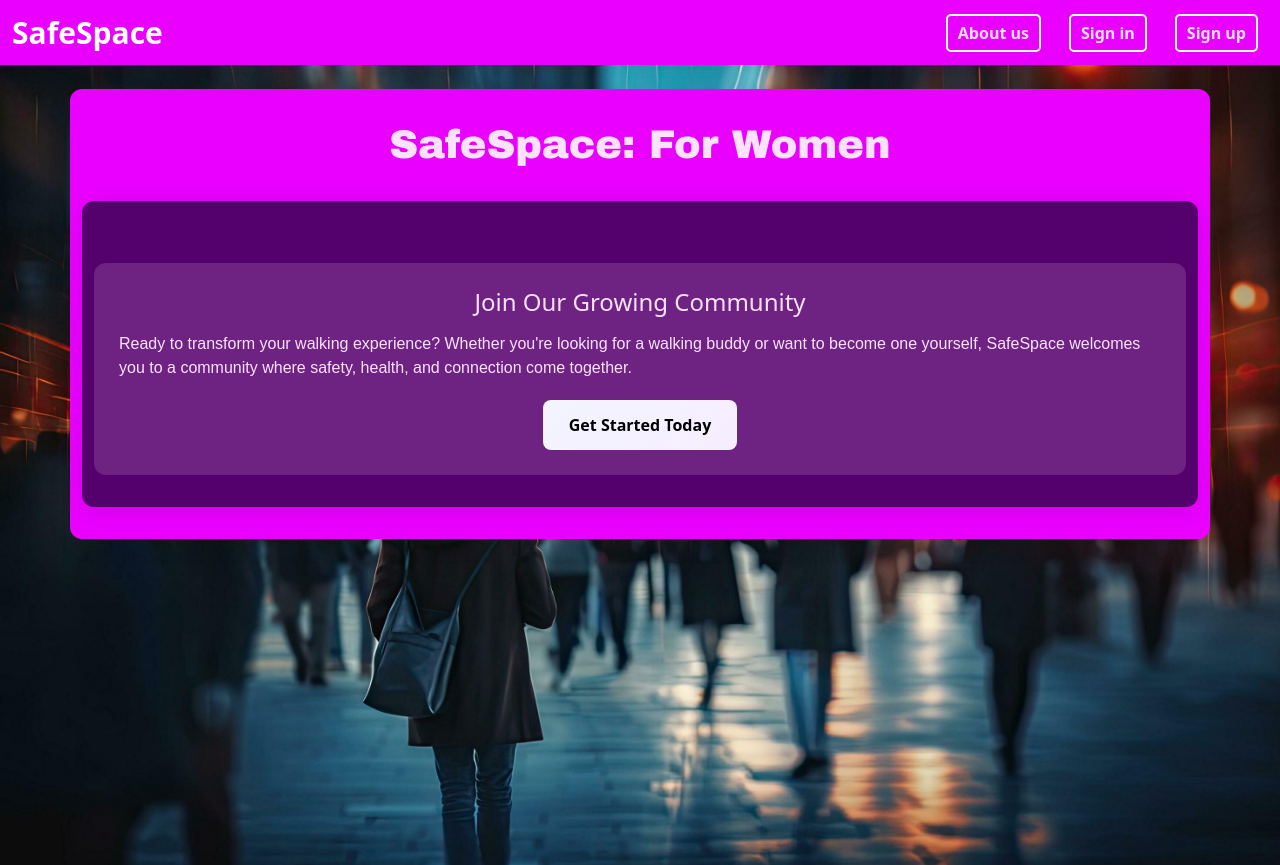
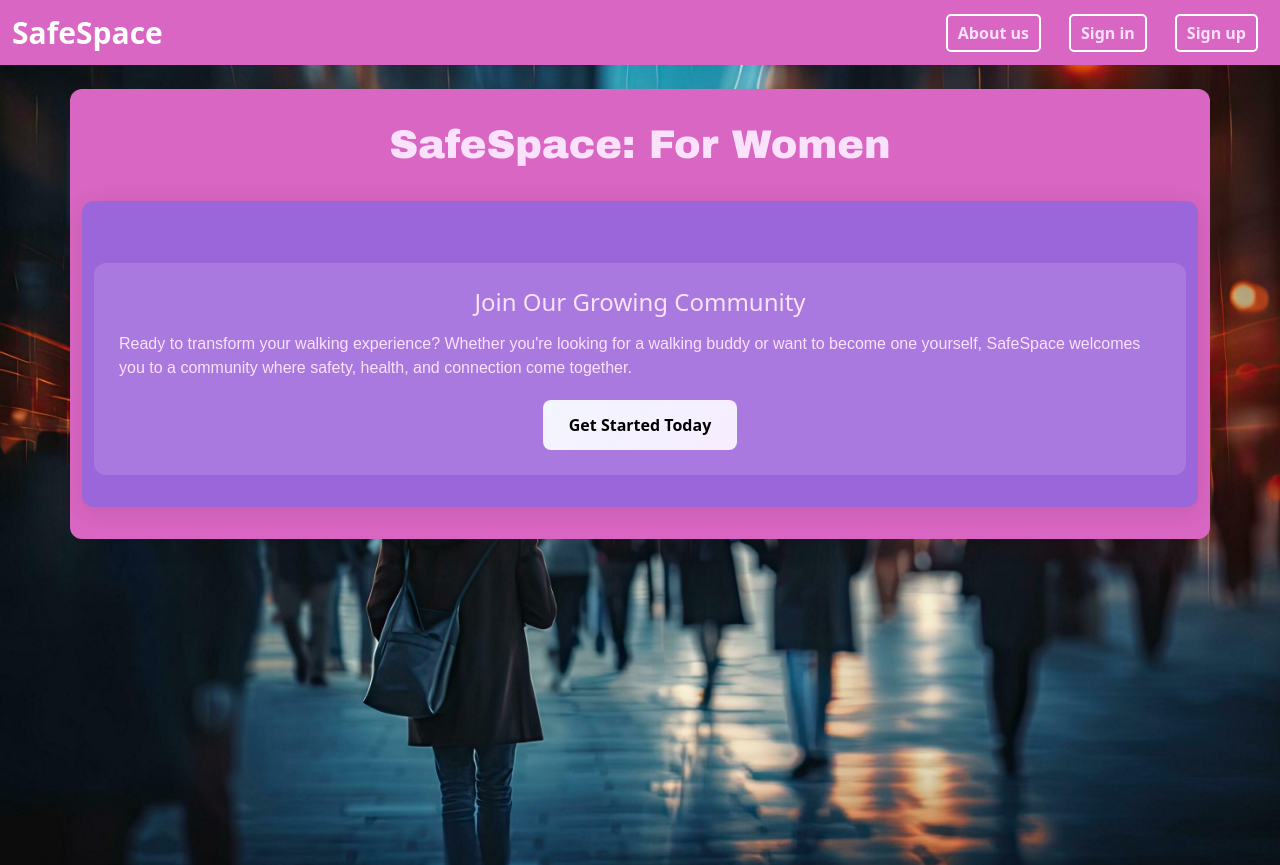
Before and after one commit to rieleyhunt/safespace, a website: page index.html in a window 1280 px wide. Drawn offline with nearby package versions, Linux system fonts and the light colour scheme; some packages are replaced by stand-ins of ours; a script that the page names is missing.

Commit message:
Update color scheme for top bar, buttons, and content boxes to enhance visual consistency

```diff
--- a/auth-pages/styles.css
+++ b/auth-pages/styles.css
@@ -33,7 +33,7 @@ p {
 }
 
 .top-bar {
-    background-color: #ea00ff;
+    background-color: #D966C2;
     color: white;
     padding: 10px 0;
     text-align: center;
@@ -58,7 +58,7 @@ p {
     background-color: var(--theme-pink);
     transform: scale(1.08);
     box-shadow: 0 4px 12px rgba(0,0,0,0.15);
-    color: #ea00ff;
+    color: #D966C2;
 }
 
 .logo {
@@ -84,7 +84,7 @@ p {
 }
 
 .box-content {
-    background-color: #ea00ff;
+    background-color: #D966C2;
     border-radius: 12px;
     box-shadow: 0 4px 24px rgba(0,0,0,0.10);
     padding: 2rem;
@@ -98,7 +98,7 @@ p {
 }
 
 .box-body-content {
-    background-color: #54016d;
+    background-color: #9A66D9;
     border-radius: 12px;
     box-shadow: 0 4px 24px rgba(0,0,0,0.10);
     padding: 2rem;
@@ -150,7 +150,7 @@ p {
 }
 
 .signup-section {
-    background: #ea00ff;
+    background: #D966C2;
     border-radius: 12px;
     padding: 30px;
     box-shadow: 0 10px 30px rgba(0, 0, 0, 0.2);
@@ -402,7 +402,7 @@ p {
 .login-container {
     max-width: 450px;
     margin: 50px auto;
-    background: #ea00ff;
+    background: #D966C2;
     border-radius: 12px;
     padding: 40px;
     box-shadow: 0 10px 30px rgba(0, 0, 0, 0.2);
--- a/styles.css
+++ b/styles.css
@@ -30,7 +30,7 @@ p {
 }
 
 .top-bar {
-    background-color: #ea00ff;
+    background-color: #D966C2;
     color: white;
     padding: 10px 0;
     text-align: center;
@@ -55,7 +55,7 @@ p {
     background-color: var(--theme-pink);
     transform: scale(1.08);
     box-shadow: 0 4px 12px rgba(0,0,0,0.15);
-    color: #ea00ff;
+    color: #D966C2;
 }
 
 .logo {
@@ -81,7 +81,7 @@ p {
 }
 
 .box-content {
-    background-color: #ea00ff;
+    background-color: #D966C2;
     border-radius: 12px;
     box-shadow: 0 4px 24px rgba(0,0,0,0.10);
     padding: 2rem;
@@ -95,7 +95,7 @@ p {
 }
 
 .box-body-content {
-    background-color: #54016d;
+    background-color: #9A66D9;
     border-radius: 12px;
     box-shadow: 0 4px 24px rgba(0,0,0,0.10);
     padding: 2rem;
```
